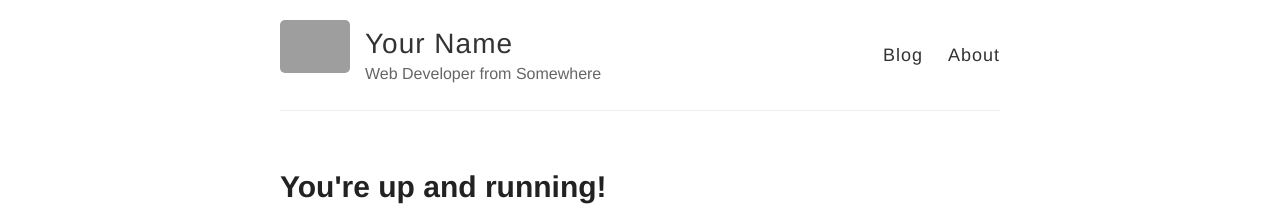
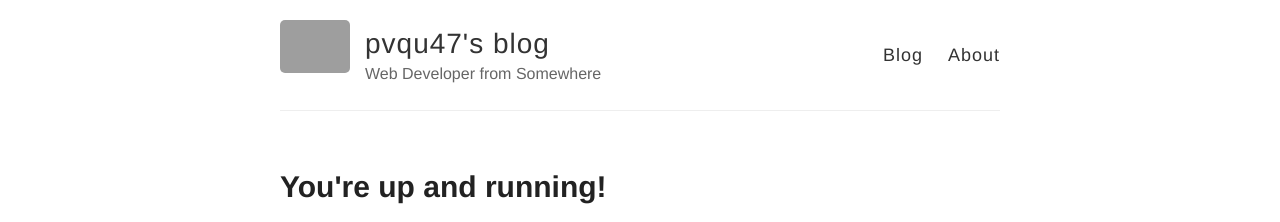
Before and after one commit to pvqu47/pvqu47.github.io, a Jekyll site: the page built from _posts/2014-3-3-Hello-World.md, in a window 1280 px wide. Shown: the top 222 px of the page. Built offline with Jekyll 4.4.1, drawn with Linux system fonts in a browser that asks for light colours; grey boxes are pictures that could not be loaded.

Commit message:
Update info

```diff
--- a/_config.yml
+++ b/_config.yml
@@ -3,7 +3,7 @@
 #
 
 # Name of your site (displayed in the header)
-name: Your Name
+name: pvqu47's blog
 
 # Short bio or description (displayed in the header)
 description: Web Developer from Somewhere
```
Also changed, not shown: images/profile.png (added).
